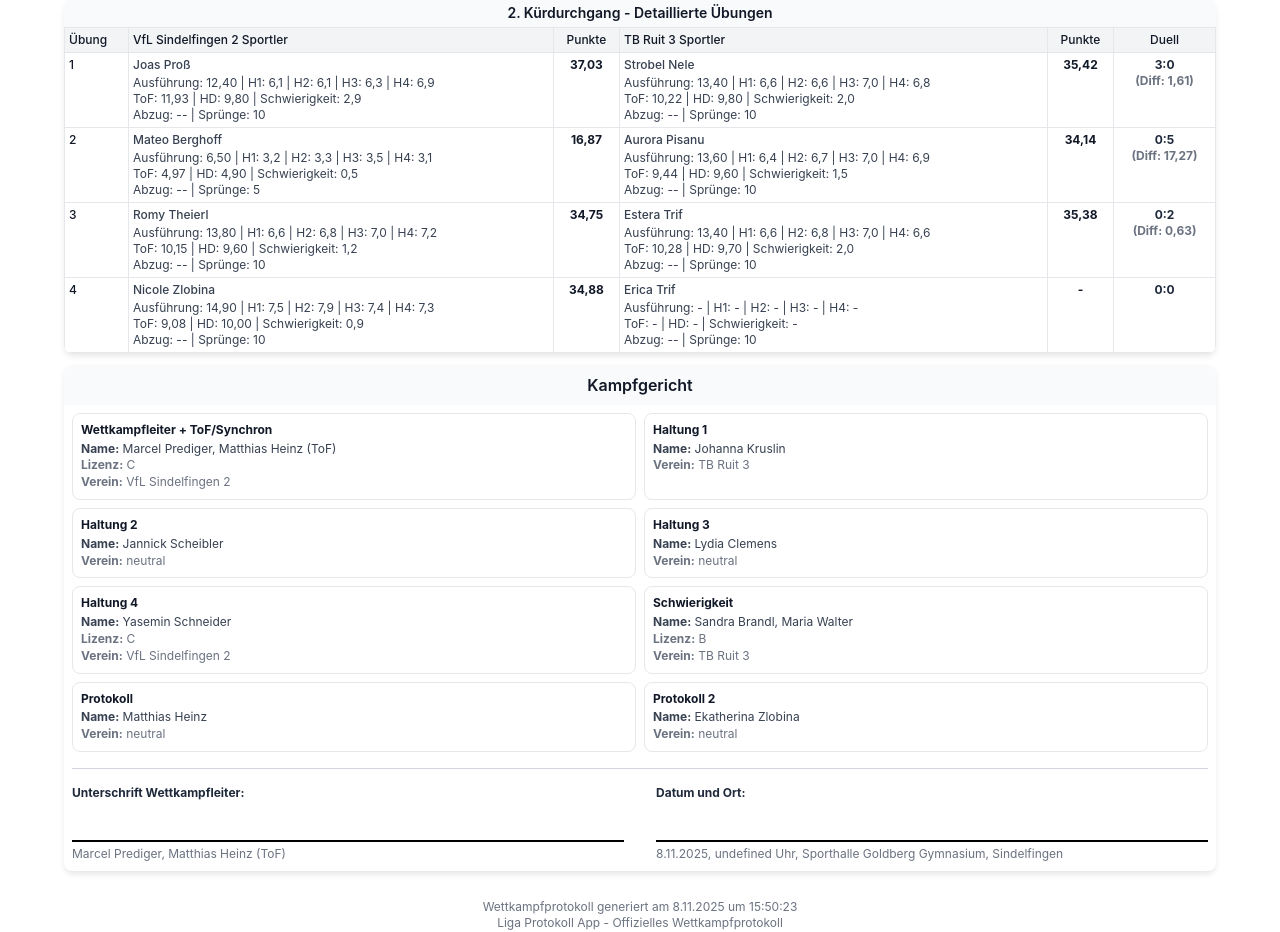
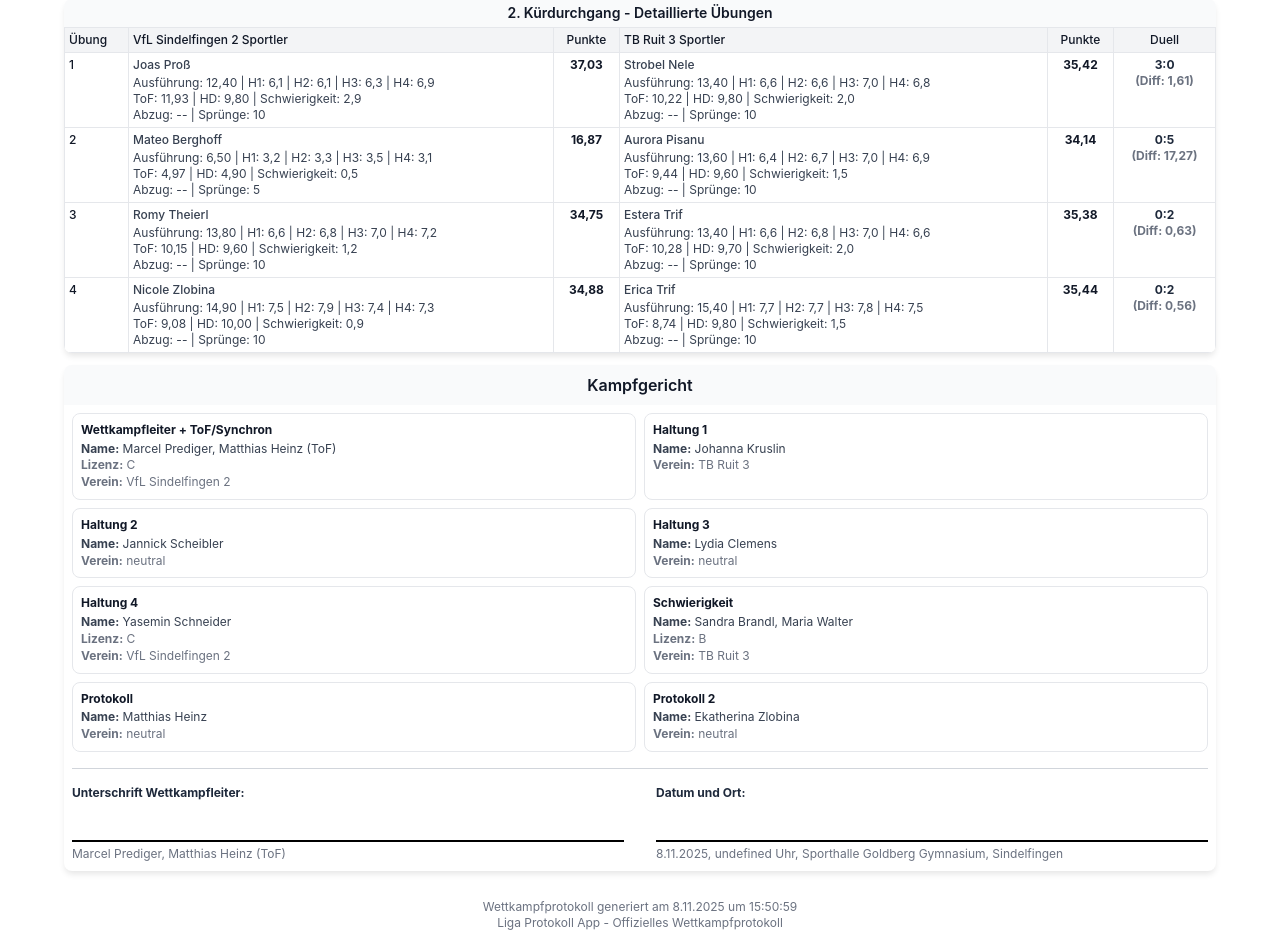
Before and after one commit to TBRTramp/liga-protokoll-website, a plain HTML site: page competition-3/protokoll.html in a window 1280 px wide. Shown: the part 1322-2254 px from the top of the page. Drawn offline with Linux system fonts and the light colour scheme.

Commit message:
Update Competition 3 - 5 files

```diff
--- a/competition-3/protokoll.html
+++ b/competition-3/protokoll.html
@@ -96,10 +96,10 @@
               VfL Sindelfingen 2 vs TB Ruit 3
             </div>
             <div class="text-base font-semibold text-gray-900 mb-0">
-              <span style="font-size: 1.25rem; font-weight: 700;">24</span><span style="font-size: 1.25rem; font-weight: 700; color: #000000;"> : </span><span style="font-size: 1.25rem; font-weight: 700;">16</span>
+              <span style="font-size: 1.25rem; font-weight: 700;">24</span><span style="font-size: 1.25rem; font-weight: 700; color: #000000;"> : </span><span style="font-size: 1.25rem; font-weight: 700;">18</span>
             </div>
             <div class="text-xs text-gray-600">
-              Durchgangspunkte: 4:2 | Erturnete Punkte: 399.89:373.14
+              Durchgangspunkte: 4:2 | Erturnete Punkte: 434.77:408.58
             </div>
           </div>
         </div>
@@ -145,7 +145,7 @@
                 <tr style="border-top: 1px solid #d1d5db;">
                   <td style="padding: 0.25rem 0.5rem; font-weight: 500; color: #111827; border: 1px solid #e5e7eb;">2. Kürdurchgang</td>
                   <td style="padding: 0.25rem 0.5rem; text-align: center; font-weight: 700; color: #000000; border: 1px solid #e5e7eb;">3</td>
-                  <td style="padding: 0.25rem 0.5rem; text-align: center; font-weight: 700; color: #000000; border: 1px solid #e5e7eb;">7</td>
+                  <td style="padding: 0.25rem 0.5rem; text-align: center; font-weight: 700; color: #000000; border: 1px solid #e5e7eb;">9</td>
                   <td style="padding: 0.25rem 0.5rem; text-align: center; border: 1px solid #e5e7eb;">
                     <span style="color: #000000; font-weight: 500;">TB Ruit 3</span>
                   </td>
@@ -1154,17 +1154,17 @@
                       </div>
                       <div style="margin-top: 0.125rem;">
                         <div>
-                          Ausführung: - |
-                          H1: - |
-                          H2: - |
-                          H3: - |
-                          H4: -
+                          Ausführung: 15,40 |
+                          H1: 7,7 |
+                          H2: 7,7 |
+                          H3: 7,8 |
+                          H4: 7,5
                         </div>
 
                         <div>
-                          ToF: - |
-                          HD: - |
-                          Schwierigkeit: -
+                          ToF: 8,74 |
+                          HD: 9,80 |
+                          Schwierigkeit: 1,5
                         </div>
                         <div>
                           Abzug: -- |
@@ -1173,11 +1173,11 @@
                       </div>
                     </td>
                     <td style="padding: 0.25rem; text-align: center; font-weight: 700; color: #111827; vertical-align: top; border: 1px solid #e5e7eb;">
-                      -
+                      35,44
                     </td>
                     <td style="padding: 0.25rem; text-align: center; font-weight: 700; vertical-align: top; border: 1px solid #e5e7eb;">
-                      0:0
-
+                      0:2
+                      <div style="color: #6b7280; margin-top: 0;">(Diff: 0,56)</div>
                     </td>
                   </tr>
 
@@ -1327,7 +1327,7 @@
 
       <!-- Footer -->
       <div style="text-align: center; color: #6b7280; padding-top: 1rem;">
-        <p>Wettkampfprotokoll generiert am 8.11.2025 um 15:50:23</p>
+        <p>Wettkampfprotokoll generiert am 8.11.2025 um 15:50:59</p>
         <p>Liga Protokoll App - Offizielles Wettkampfprotokoll</p>
       </div>
     </div>
```
Also changed, not shown: competition-3/index.html (+9 -9 lines).
